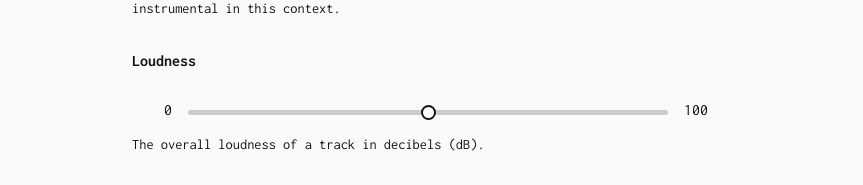
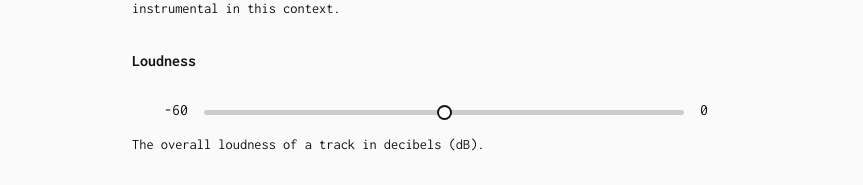
Before and after one commit to ashton15022002/UI-Resonance, a React (Vite) app: page /input in a window 1280 px wide. Shown: the part 943-1128 px from the top of the page, without its empty margins (208-1071 px from the left). Built offline with nearby package versions, Linux system fonts and the light colour scheme.

Commit message:
Update Input.tsx

```diff
--- a/src/pages/Input.tsx
+++ b/src/pages/Input.tsx
@@ -12,7 +12,7 @@ const Input = () => {
     danceability: 50,
     energy: 50,
     instrumentalness: 50,
-    loudness: 50,
+    loudness: -30,
     valence: 50,
     notes: "",
   });
@@ -106,8 +106,8 @@ const Input = () => {
           description="The overall loudness of a track in decibels (dB)."
           onSliderChange={handleSliderChange("loudness")}
           value={values.loudness}
-          min={0}
-          max={100}
+          min={-60}
+          max={0}
         />
         <Slider
           name="Valence"
```
